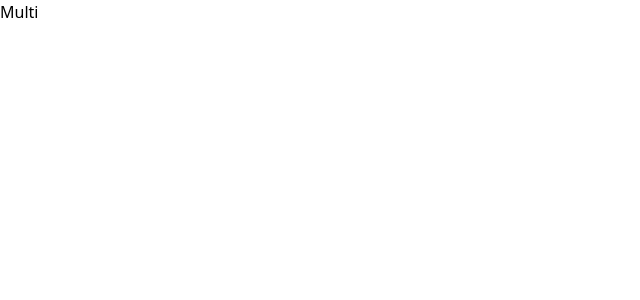
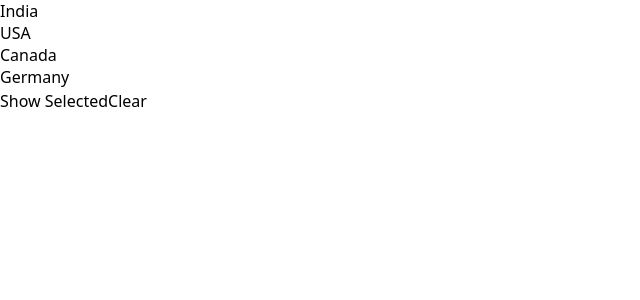
Before and after one commit to PraneethBunny123/All-App, a React (Vite) app: page / in a window 1280 px wide. Shown: the top 300 px of the page, without its empty margins (0-640 px from the left). Built offline with nearby package versions, Linux system fonts and the light colour scheme.

Commit message:
added logic to multi select dropdown using native select and option tags. used state and array methods

```diff
--- a/src/project-apps/Dropdown/Dropdown.jsx
+++ b/src/project-apps/Dropdown/Dropdown.jsx
@@ -7,6 +7,7 @@ export default function Dropdown() {
     function handleOnChange(e) {
         setSelectedCountry(e.target.value)
     }
+
 
     return (
         <div className="p-6 max-w-sm mx-auto bg-white rounded-xl shadow-md space-y-4">
--- a/src/project-apps/Dropdown/MultiSelectDropdown.jsx
+++ b/src/project-apps/Dropdown/MultiSelectDropdown.jsx
@@ -1,7 +1,37 @@
+import { useState } from "react"
+import COUNTRIES from "./countries"
+
 export default function MultiSelectDropdown() {
+    const [selectedCountries, setSelectedCountries] = useState([])
+
+    const [showSelected, setShowSelected] = useState(false)
+
+    function handleSelectOption(e) {
+        const newArray = Array.from(e.target.selectedOptions).map(option => option.value)
+        setSelectedCountries(newArray)
+    }
+
+
+
     return (
         <div>
-            Multi
+            <select disabled={showSelected} multiple onChange={handleSelectOption}>
+                {COUNTRIES.map(country => (
+                    <option key={country}>{country}</option>
+                ))}
+                <option>hello 3</option>
+            </select>
+            <div>
+                <button onClick={() => setShowSelected(true)}>Show Selected</button>
+                <button onClick={() => {setShowSelected(false); setSelectedCountries([])}}>Clear</button>
+            </div>
+            {showSelected &&
+            <ul>
+                {selectedCountries.map(country => (
+                    <li key={country}>{country}</li>
+                ))}
+            </ul>
+            }
         </div>
     )
 }
```
